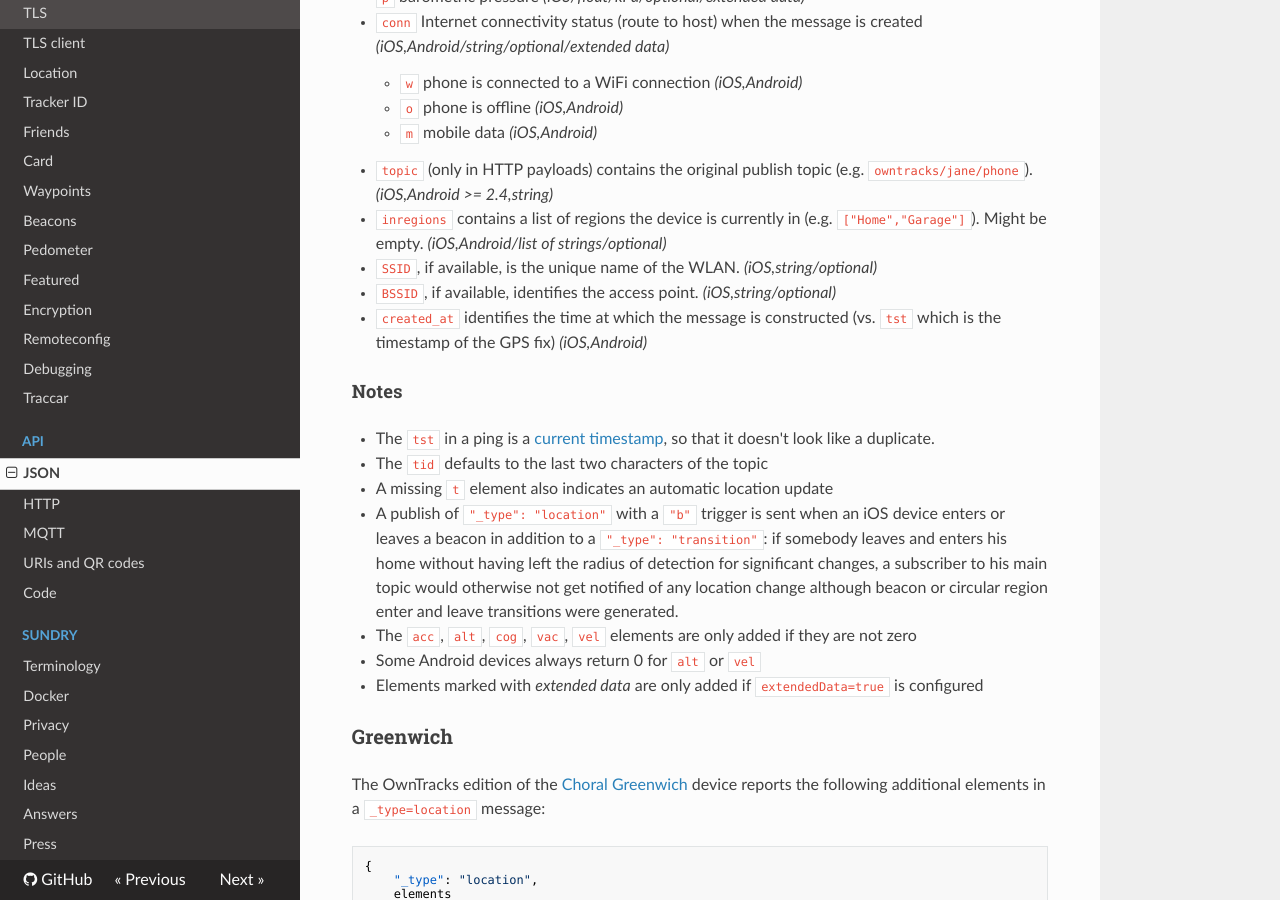
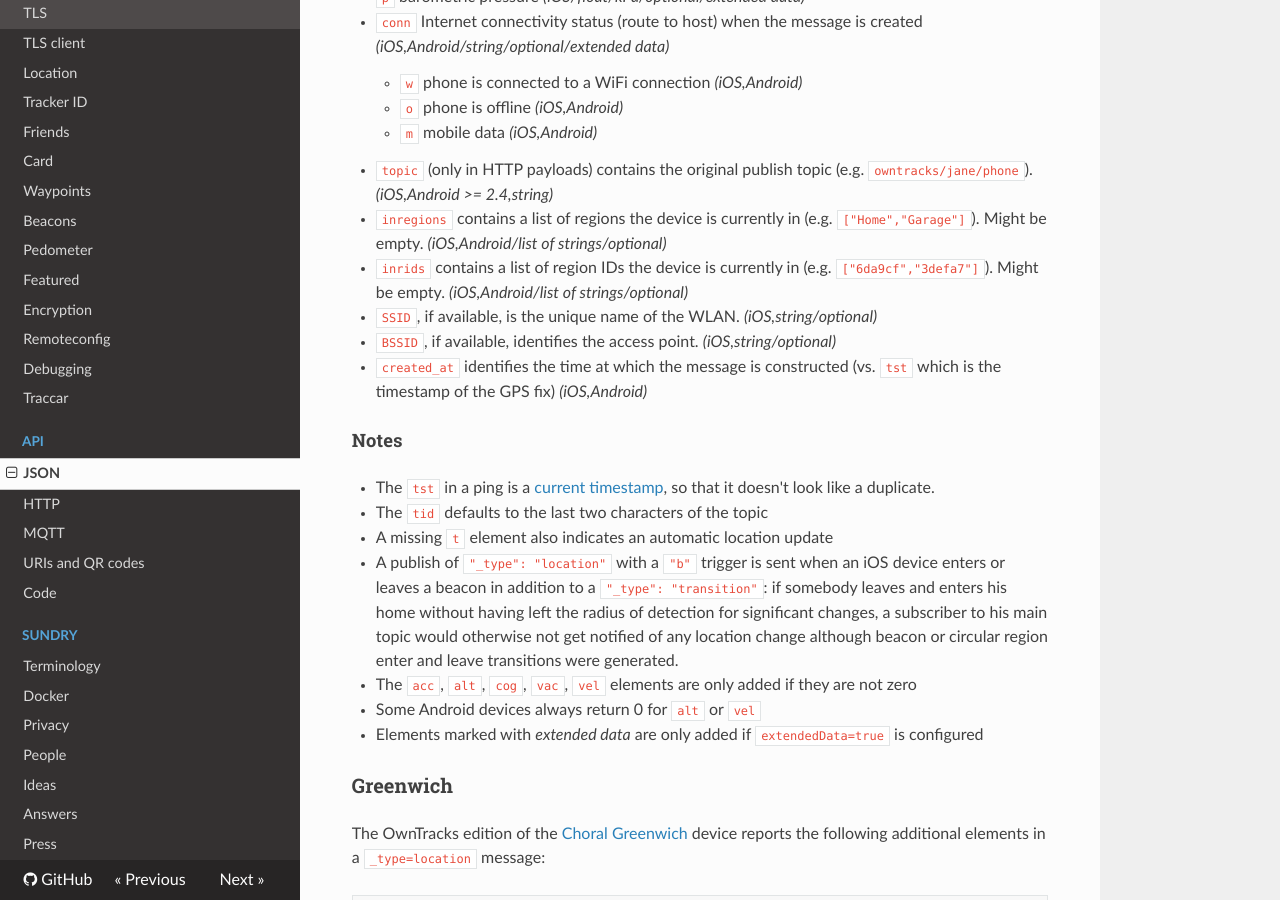
Before and after one commit to owntracks/booklet, an MkDocs documentation site: the page built from docs/tech/json.md, in a window 1280 px wide and 900 px high, scrolled down 2009 px. Built offline with MkDocs 1.6.1, drawn with Linux system fonts in a browser that asks for light colours; nearby versions of some CDN libraries; old or Windows-style settings are respelled for this version of MkDocs.

Commit message:
[NEW] add inrids optional component in _location

```diff
--- a/docs/tech/json.md
+++ b/docs/tech/json.md
@@ -74,6 +74,7 @@ This location object describes the location of the device that reported it.
     * `m` mobile data _(iOS,Android)_
 * `topic` (only in HTTP payloads) contains the original publish topic (e.g. `owntracks/jane/phone`). _(iOS,Android >= 2.4,string)_
 * `inregions` contains a list of regions the device is currently in (e.g. `["Home","Garage"]`). Might be empty. _(iOS,Android/list of strings/optional)_
+* `inrids` contains a list of region IDs the device is currently in (e.g. `["6da9cf","3defa7"]`). Might be empty. _(iOS,Android/list of strings/optional)_
 * `SSID`, if available, is the unique name of the WLAN. _(iOS,string/optional)_
 * `BSSID`, if available, identifies the access point. _(iOS,string/optional)_
 * `created_at` identifies the time at which the message is constructed (vs. `tst` which is the timestamp of the GPS fix) _(iOS,Android)_
```
